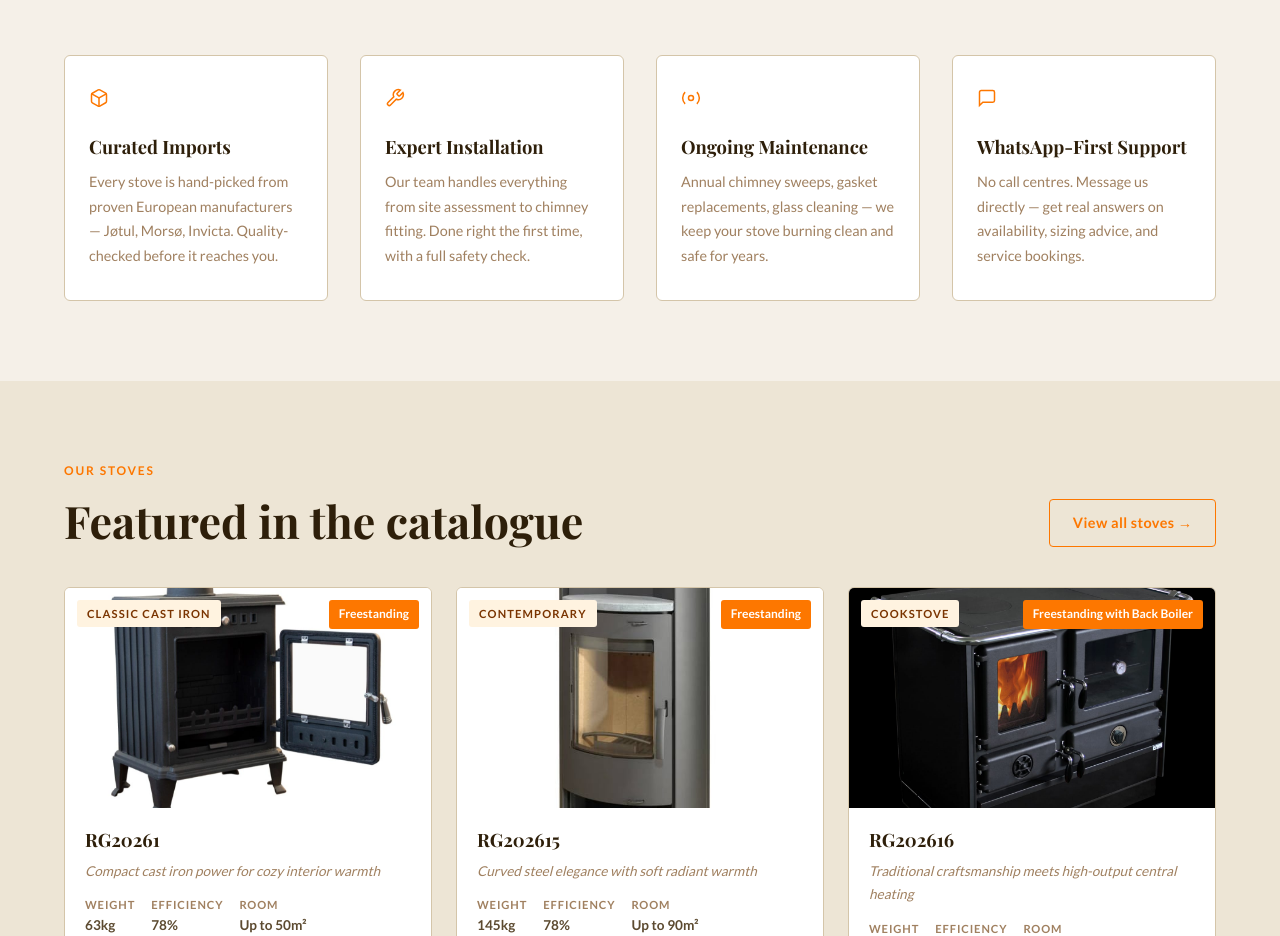
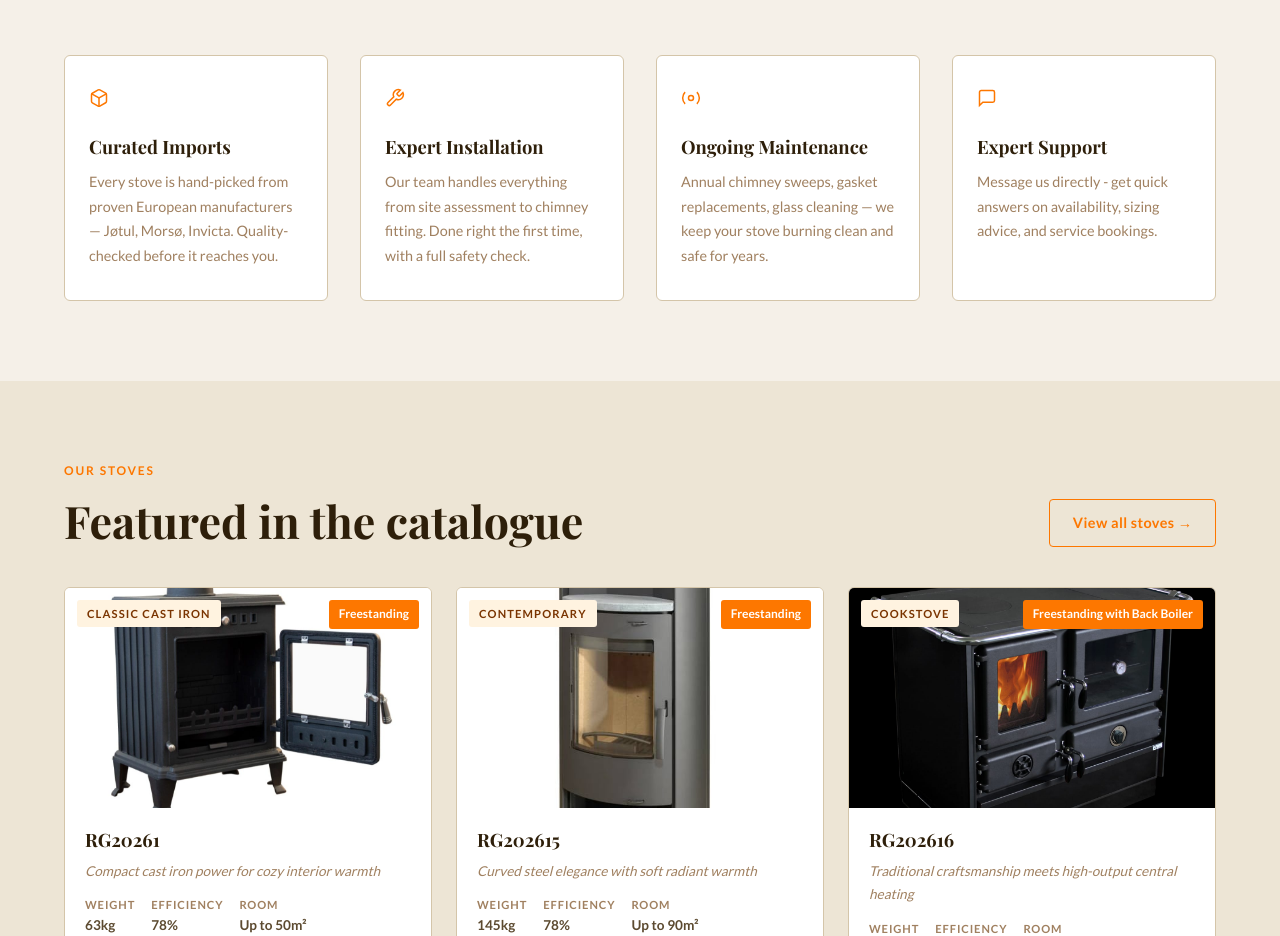
Before and after one commit to Kariooky/rusticglow, a Next.js app: page / in a window 1280 px wide. Shown: the part 1040-1976 px from the top of the page. Built offline with nearby package versions, Linux system fonts and the light colour scheme.

Commit message:
updated homepage minor text

```diff
--- a/app/page.tsx
+++ b/app/page.tsx
@@ -133,7 +133,7 @@ export default function HomePage() {
               { icon: <BoxIcon />,     title: 'Curated Imports',      desc: 'Every stove is hand-picked from proven European manufacturers — Jøtul, Morsø, Invicta. Quality-checked before it reaches you.' },
               { icon: <WrenchIcon />,  title: 'Expert Installation',  desc: 'Our team handles everything from site assessment to chimney fitting. Done right the first time, with a full safety check.' },
               { icon: <SpannerIcon />, title: 'Ongoing Maintenance',  desc: 'Annual chimney sweeps, gasket replacements, glass cleaning — we keep your stove burning clean and safe for years.' },
-              { icon: <ChatIcon />,    title: 'WhatsApp-First Support',desc: 'No call centres. Message us directly — get real answers on availability, sizing advice, and service bookings.' },
+              { icon: <ChatIcon />,    title: 'Expert Support',desc: 'Message us directly - get quick answers on availability, sizing advice, and service bookings.' },
             ].map(item => (
               <div key={item.title} style={{
                 background: '#fff', border: '1px solid var(--birch)',
```
